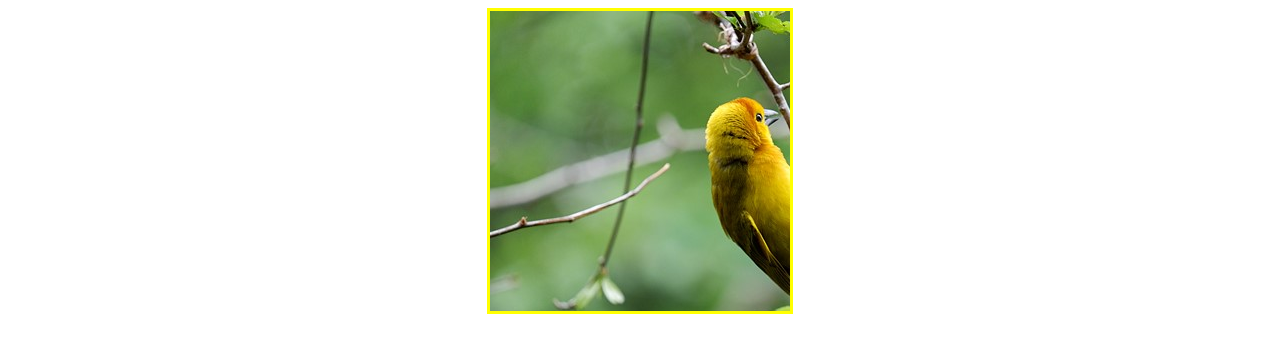
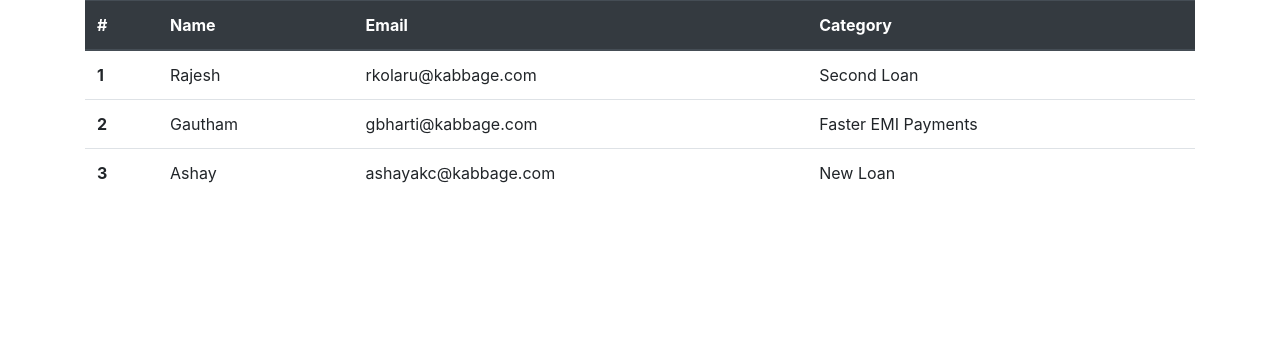
Before and after one commit to ashayakc/Scratchy, an Angular app: page /customers in a window 1280 px wide. Before the commit this address led to /. Shown: the top 352 px of the page. Built offline with nearby package versions, Linux system fonts and the light colour scheme.

Commit message:
customer list page added

```diff
--- a/angular.json
+++ b/angular.json
@@ -23,6 +23,7 @@
               "src/assets"
             ],
             "styles": [
+              "node_modules/bootstrap/dist/css/bootstrap.min.css",
               "src/styles.css"
             ],
             "scripts": [],
--- a/package.json
+++ b/package.json
@@ -19,6 +19,7 @@
     "@angular/platform-browser": "~7.2.0",
     "@angular/platform-browser-dynamic": "~7.2.0",
     "@angular/router": "~7.2.0",
+    "bootstrap": "^4.3.1",
     "core-js": "^2.5.4",
     "rxjs": "~6.3.3",
     "tslib": "^1.9.0",
--- a/src/app/app-routing.module.ts
+++ b/src/app/app-routing.module.ts
@@ -1,7 +1,12 @@
 import { NgModule } from '@angular/core';
 import { Routes, RouterModule } from '@angular/router';
+import { CustomerListComponent } from './customer-list/customer-list.component';
+import { CardComponent } from './card/card.component';
 
-const routes: Routes = [];
+const routes: Routes = [
+  { path: 'customers', component: CustomerListComponent },
+  { path: '', component: CardComponent },
+];
 
 @NgModule({
   imports: [RouterModule.forRoot(routes)],
--- a/src/app/app.component.html
+++ b/src/app/app.component.html
@@ -1 +1 @@
-<app-card></app-card>
+<router-outlet></router-outlet>
--- a/src/app/app.module.ts
+++ b/src/app/app.module.ts
@@ -4,11 +4,13 @@ import { NgModule } from '@angular/core';
 import { AppRoutingModule } from './app-routing.module';
 import { AppComponent } from './app.component';
 import { CardComponent } from './card/card.component';
+import { CustomerListComponent } from './customer-list/customer-list.component';
 
 @NgModule({
   declarations: [
     AppComponent,
-    CardComponent
+    CardComponent,
+    CustomerListComponent
   ],
   imports: [
     BrowserModule,
--- a/src/app/card/card.component.html
+++ b/src/app/card/card.component.html
@@ -11,4 +11,6 @@
     <h2>You have won</h2>
     <h1>1Lakh Rupees!</h1>
   </form>
+
+  <a [routerLink]="Customers">Customers</a>
 </div>
--- /dev/null
+++ b/src/app/customer-list/customer-list.component.html
@@ -0,0 +1,17 @@
+<div class="container">
+  <table class="table" mdbTable>
+    <thead class="thead-dark">
+      <tr>
+        <th *ngFor="let head of headElements" scope="col">{{head}} </th>
+      </tr>
+    </thead>
+    <tbody>
+      <tr mdbTableCol *ngFor="let el of elements">
+        <th scope="row">{{el.id}}</th>
+        <td>{{el.name}}</td>
+        <td>{{el.email}}</td>
+        <td>{{el.category}}</td>
+      </tr>
+    </tbody>
+  </table>
+</div>
--- /dev/null
+++ b/src/app/customer-list/customer-list.component.ts
@@ -0,0 +1,18 @@
+import { Component, OnInit } from '@angular/core';
+
+@Component({
+  selector: 'app-customer-list',
+  templateUrl: './customer-list.component.html',
+  styleUrls: ['./customer-list.component.css']
+})
+export class CustomerListComponent {
+
+  elements: any = [
+    {id: 1, name: 'Rajesh', email: 'rkolaru@kabbage.com', category: 'Second Loan'},
+    {id: 2, name: 'Gautham', email: 'gbharti@kabbage.com', category: 'Faster EMI Payments'},
+    {id: 3, name: 'Ashay', email: 'ashayakc@kabbage.com', category: 'New Loan'},
+  ];
+
+  headElements = ['#', 'Name', 'Email', 'Category'];
+
+}
--- a/src/styles.css
+++ b/src/styles.css
@@ -1 +1 @@
-/* You can add global styles to this file, and also import other style files */
+@import '~bootstrap/dist/css/bootstrap.min.css';
```
Also changed, not shown: src/app/customer-list/customer-list.component.css (added), 2 other files (tests, documents, lock files or other folders).
